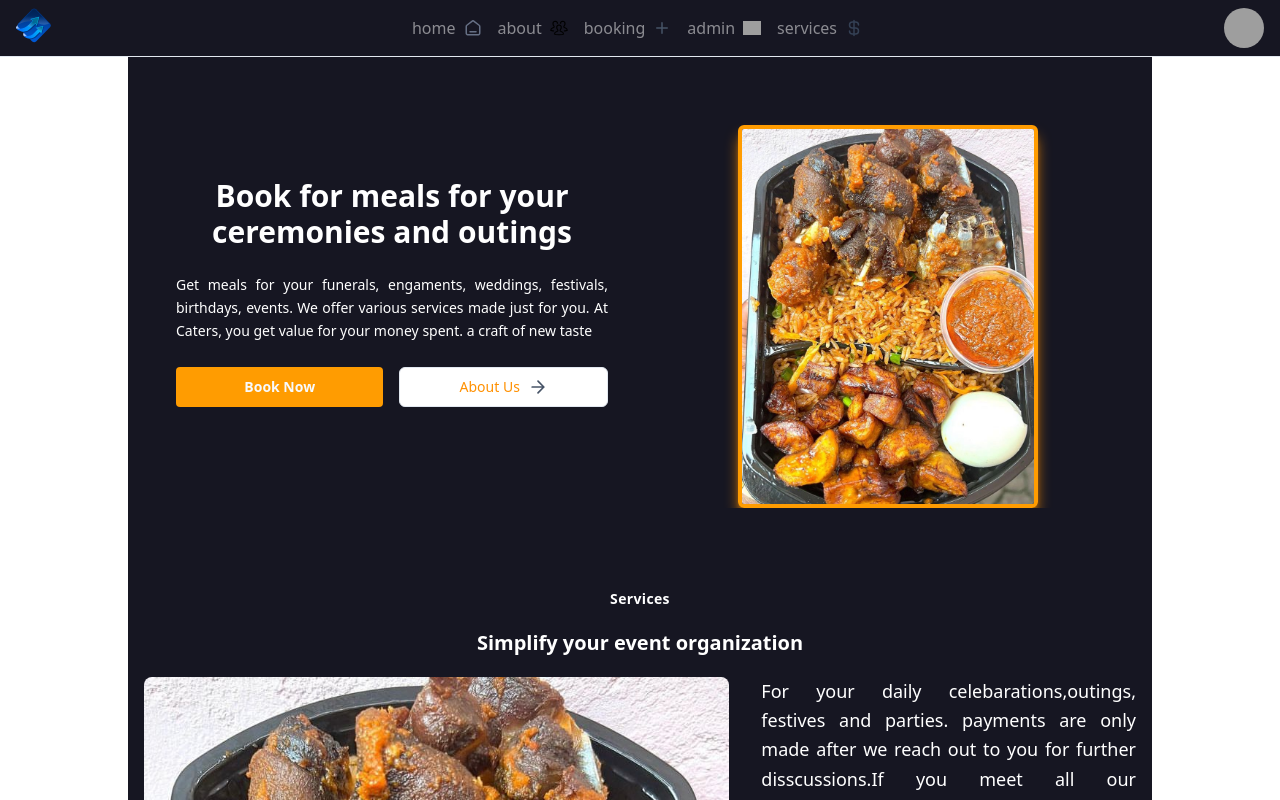
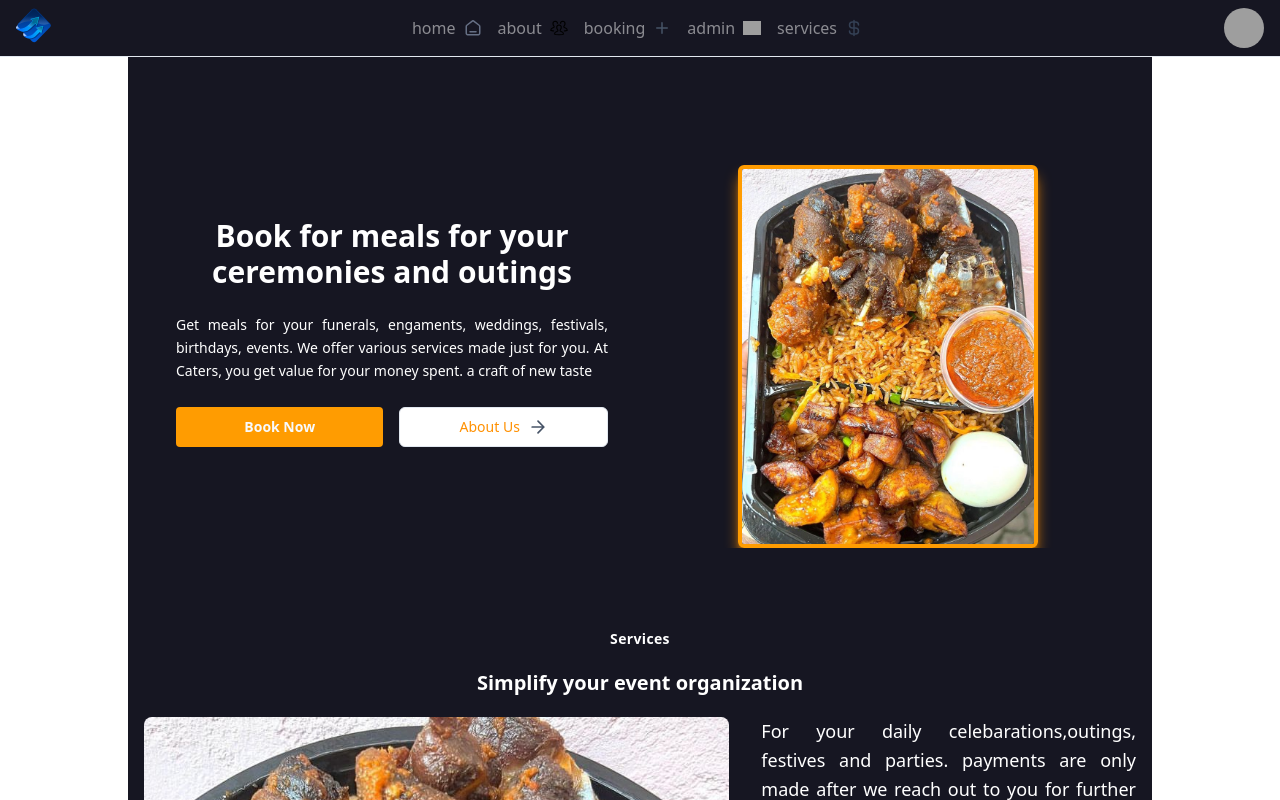
Before and after one commit to rans-rans/caters, a Next.js app: page /cover in a window 1280 px wide. Shown: the top 800 px of the page. Built offline with nearby package versions, Linux system fonts and the light colour scheme; grey boxes are pictures that could not be loaded.

Commit message:
implement the cover page

```diff
--- a/app/(root)/cover/page.tsx
+++ b/app/(root)/cover/page.tsx
@@ -10,7 +10,7 @@ import ListWithIcon from '@/listwithIcon'
 
 const Cover = () => {
   return (
-    <section   className=''>
+    <section   className='pt-10'>
       {/* hero section */}
       <article id="#hero" className='text-white md:grid md:grid-cols-2 gap-16 items-center  md:px-8 pt-5'>
         <div className='flex-1 items-center justify-center gap-4  space-y-6'>
```
